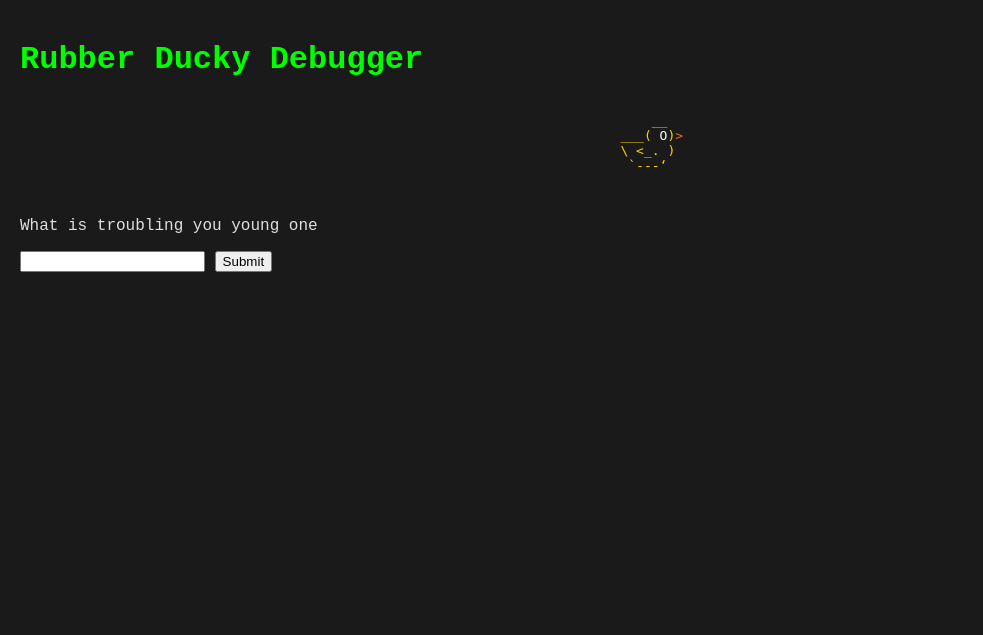
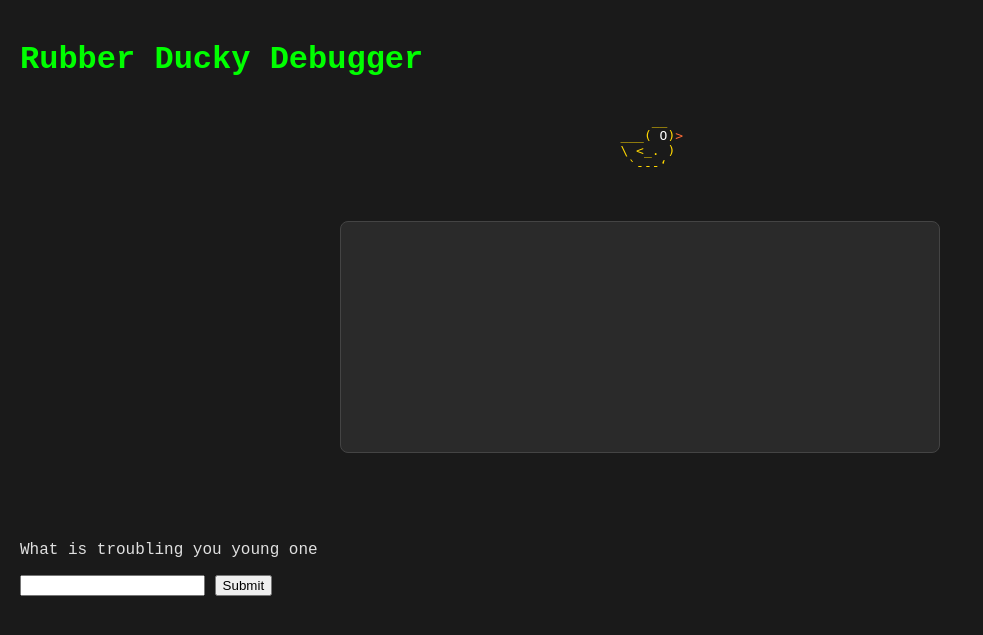
Before and after one commit to Cozdog245/Rubber_duck, a Flask app: page / in a window 1280 px wide. Shown: the top 635 px of the page, without its empty margins (0-983 px from the left). Run offline with Flask 3, Linux system fonts and the light colour scheme.

Commit message:
Added Text box to display chat history and cleaner layout

```diff
--- a/rubber_duck_debug/static/css/style.css
+++ b/rubber_duck_debug/static/css/style.css
@@ -1,4 +1,4 @@
-body{
+body {
     background-color: #1a1a1a;
     color: #e0e0e0;
     font-family: 'Courier New' , monospace;
@@ -6,19 +6,45 @@ body{
     padding: 20px;
 }
 
-h1{
+h1 {
     color: #00ff00;
     text-align: centre;
 }
 
-.duck_container{
+.duck_container {
     display: flex;
     justify-content: center;
 }
 
-.ascii_duck{
+.ascii_duck {
     text-align: left;
     color: #FFD700;
 }
 .duck-eye{color: #FFFFFF;}
 .duck-beak{color: #FF6B35;}
+
+#chat-container {
+    max-width: 600px;
+    margin: 20px auto;
+    min-height: 300px;
+}
+
+#chat-history {
+    background-color: #2a2a2a;
+    border: 1px solid #444;
+    border-radius: 8px;
+    padding: 15px;
+    margin-bottom: 20px;
+    min-height: 200px;
+    overflow-y: auto;
+}
+
+.user-message {
+    color:#00ff00;
+    margin-bottom: 10px;
+}
+
+.duck-message {
+    color: #FFD700;
+    margin-bottom: 15px;
+}
--- a/rubber_duck_debug/templates/index.html
+++ b/rubber_duck_debug/templates/index.html
@@ -8,6 +8,7 @@
 </head>
 <body>
     <h1>Rubber Ducky Debugger</h1>
+
     <div class="duck_container">
         <pre class="ascii_duck">
             __
@@ -16,10 +17,19 @@
          `---‘
         </pre>
     </div>
-    <p>What is troubling you young one</p>
-    <form action="/chat" method="POST">
-        <input type = 'text' name = 'message'>
-        <button type = 'submit'>Submit</button>
-    </form>
+
+    <div id="chat-container">
+        <div id="chat-history">
+
+        </div>
+    </div>
+
+    <div id="input-section">
+        <p>What is troubling you young one</p>
+        <form id="chat-form" action="/chat" method="POST">
+            <input type = 'text' name = 'message'>
+            <button type = 'submit'>Submit</button>
+        </form>
+    </div>
 </body>
 </html>
```
